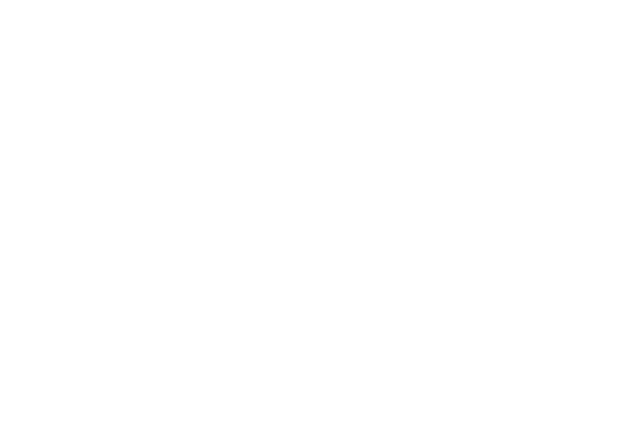
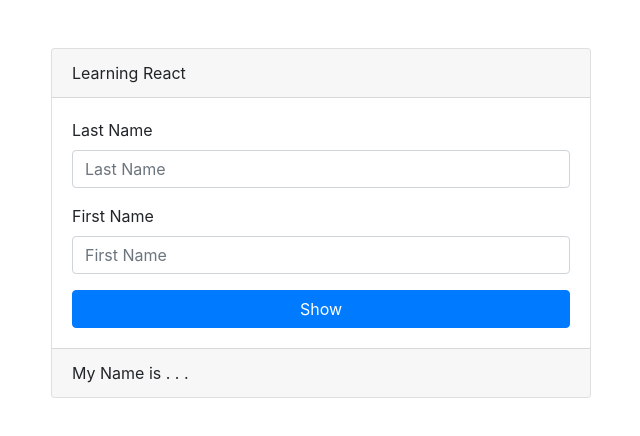
Before and after one commit to DevRPL/Parsinta-LearningReactJs, a React (Create React App) app: page / in a window 1280 px wide. Shown: the top 436 px of the page, without its empty margins (34-674 px from the left). Built offline with nearby package versions, Linux system fonts and the light colour scheme.

Commit message:
form handling

```diff
--- a/src/App.js
+++ b/src/App.js
@@ -2,10 +2,63 @@ import React, { Component } from 'react';
 import 'bootstrap/dist/css/bootstrap.css';
 class App extends Component {
 
+	constructor() {
+		super();
+		this.state = {
+			lastName: '',
+			firstName: '',
+			name: ''
+		}
+	}
+
+	changeHandler = (e) => {
+		this.setState({
+			[e.target.name]: e.target.value
+
+		})
+	}
+
+	submitHandler = (e) => {
+		e.preventDefault();
+		const people = this.state;
+		this.setState({
+			name: `${people.firstName} ${people.lastName}`
+		})
+
+		people.firstName = '';
+		people.lastName = '';
+	}
+
 	render() {
 		return (
 			<div>
-				<p></p>
+				<div className="p-5">
+					<div className="container">
+						<div className="row">
+							<div className="col-md-6">
+								<div className="card">
+								<div className="card-header">Learning React</div>
+									<div className="card-body">
+										<form onSubmit={this.submitHandler}>
+											<div className="form-group">
+												<label htmlFor="lastName">Last Name</label>
+												<input type="text" value={this.state.lastName} onChange={this.changeHandler} className="form-control" name="lastName" id="lastName" placeholder="Last Name" />
+											</div>
+											<div className="form-group">
+												<label htmlFor="firstName">First Name</label>
+												<input type="text" value={this.state.firstName} onChange={this.changeHandler} className="form-control" name="firstName" id="firstName" placeholder="First Name" />
+											</div>
+												<button type="submit" className="btn btn-primary btn-block">Show</button>
+										</form>
+									</div>
+									<div className="card-footer">
+										My Name is { this.state.name  ? this.state.name : '. . .' }
+									</div>
+								</div>
+							</div>
+						</div>
+					</div>
+				</div>
 			</div>
 		);
 	}
```
